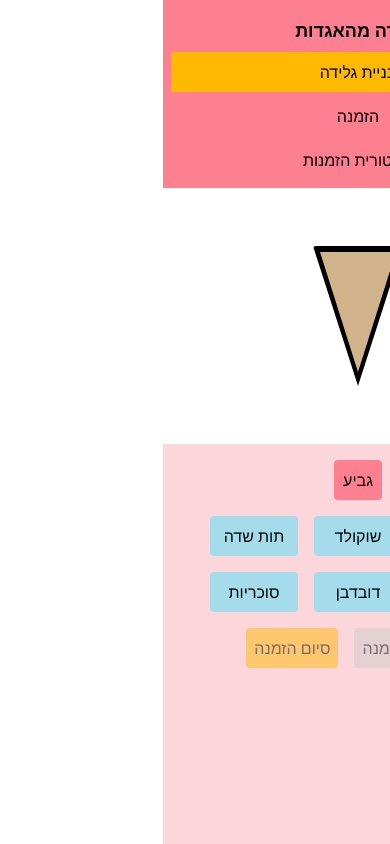
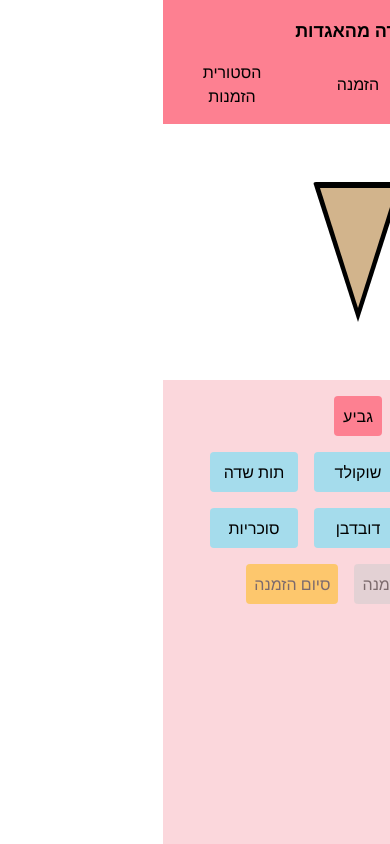
Before and after one commit to drorsoft/react-course, a React (Vite) app: page / in a window 390 px wide. Built offline with nearby package versions, Linux system fonts and the light colour scheme.

Commit message:
added classes

```diff
--- a/src/components/AppHeader.tsx
+++ b/src/components/AppHeader.tsx
@@ -13,7 +13,7 @@ export function AppHeader() {
             </h1>
             <div
                 id="nav-buttons-container"
-                className="text-sm static flex flex-col w-full gap-1 items-stretch justify-start sm:absolute sm:right-0 sm:h-full sm:flex-row sm:w-auto sm:gap-0 sm:items-center sm:justify-center"
+                className="text-sm static flex flex-row w-full gap-1 items-stretch justify-start sm:absolute sm:right-0 sm:h-full sm:flex-row sm:w-auto sm:gap-0 sm:items-center sm:justify-center p-0"
             >
                 <NavLink
                     to={"/"}
```
